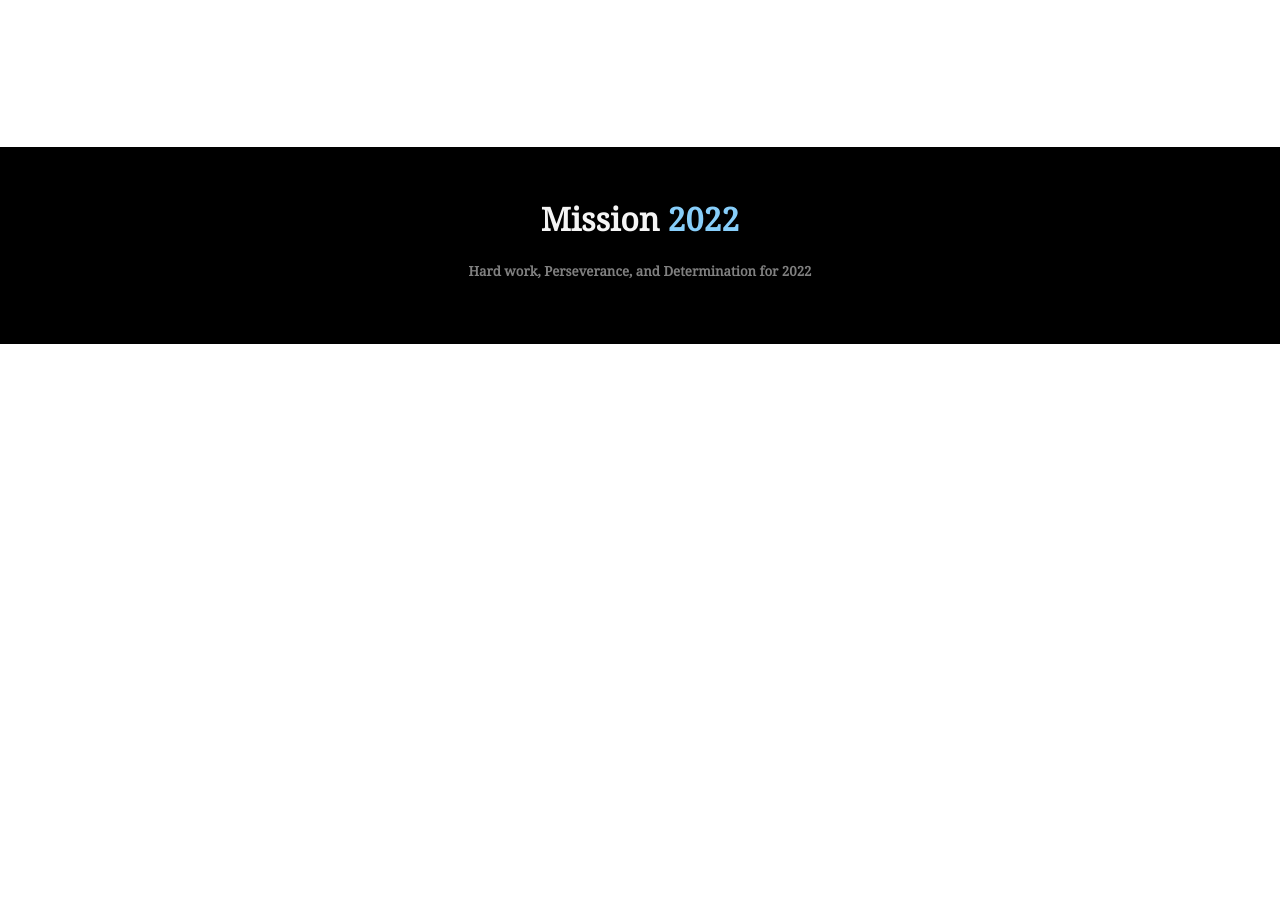
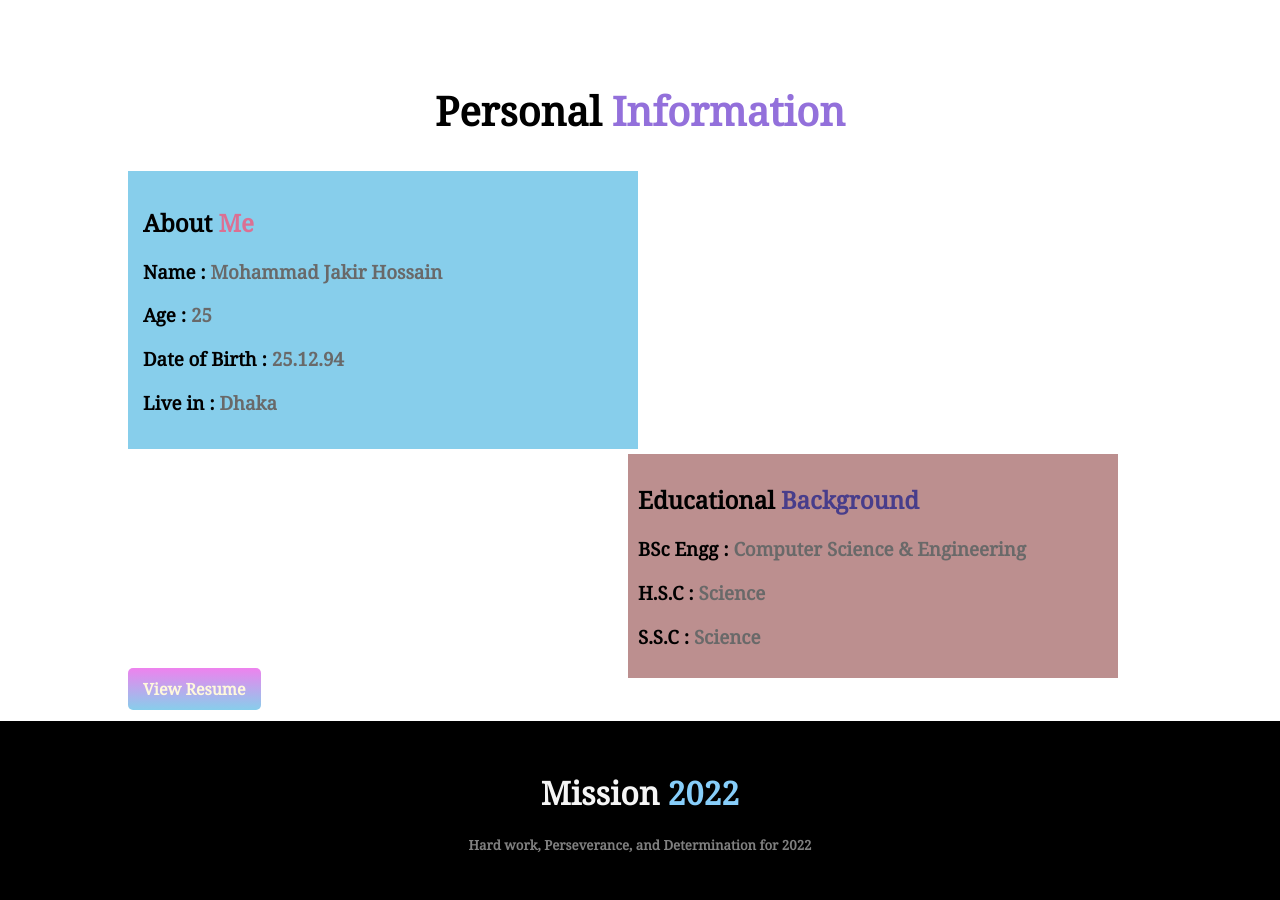
Before and after one commit to jakir10/my-portfolio, a plain HTML site: page index.html in a window 1280 px wide. Shown: the part 1989-2889 px from the top of the page. Before the commit the page ends 2355 px from the top, so only its background shows below. Drawn offline with Linux system fonts and the light colour scheme.

Commit message:
Project complite

```diff
--- a/index.html
+++ b/index.html
@@ -25,6 +25,7 @@
             <img src="images/person/person-5.png" alt="">
         </div>
     </section>
+
     <section class="my-mission">
         <div class="second-sec">
             <h1 class="second-sec-heading"><span style="color:indigo">Mission in</span><span style="color:steelblue ;">
@@ -51,7 +52,6 @@
                 <p>My primary goal is to be a professional web developer and later I will create my own company</p>
             </div>
         </div>
-
     </section>
 
     <section class="develop-section section-container">
@@ -64,7 +64,6 @@
             <p>I want to develop creative design and web application.i want to give my best work</p>
             <a class="button-link" target="_blank" href="#">Read the Documentation</a>
         </div>
-
     </section>
 
     <section class="section-container develop-section">
@@ -80,15 +79,33 @@
         </div>
     </section>
 
-
+    <section class="own-section develop-section">
+        <div>
+            <h1>Personal <span style="color: mediumpurple;">Information</span></h1>
+        </div>
+        <div class="top-sec">
+            <div id="abt">
+                <h2>About <span style="color: palevioletred;">Me</span></h2>
+                <h3>Name : <span style="color: dimgrey ;">Mohammad Jakir Hossain</span></h3>
+                <h3>Age : <span style="color: dimgrey ;">25</span></h3>
+                <h3>Date of Birth : <span style="color: dimgrey ;">25.12.94</span></h3>
+                <h3>Live in : <span style="color: dimgrey ;">Dhaka</span></h3>
+            </div>
+            <div id="edu">
+                <h2>Educational <span style="color: darkslateblue;">Background</span></h2>
+                <h3>BSc Engg : <span style="color: dimgrey ;">Computer Science & Engineering</span></h3>
+                <h3>H.S.C : <span style="color: dimgrey ;">Science</span></h3>
+                <h3>S.S.C : <span style="color: dimgrey ;">Science</span></h3>
+            </div>
+            <div><a class="button-link" target="_blank" href="#">View Resume</a></div>
+        </div>
+    </section>
 
     <footer>
         <h1>Mission <span style="color:lightskyblue ;">2022</span></h1>
         <h5>Hard work, Perseverance, and Determination for 2022</h5>
     </footer>
 
-
-
 </body>
 
 </html>
--- a/style.css
+++ b/style.css
@@ -91,6 +91,25 @@ p{
     font-size: 30px;
 }
 
+.own-section{
+}
+.own-section h1{
+    text-align: center;
+    font-size: 40px;
+}
+#abt{
+    background-color:skyblue;
+    padding: 15px;
+    margin-right: 130px;
+}
+#edu{
+    background-color:rosybrown;
+    padding: 10px;
+    margin-top: 5px;
+    margin-left: 500px;
+    margin-right: -350px;
+}
+
 
 footer{
     background-color: black;
```
